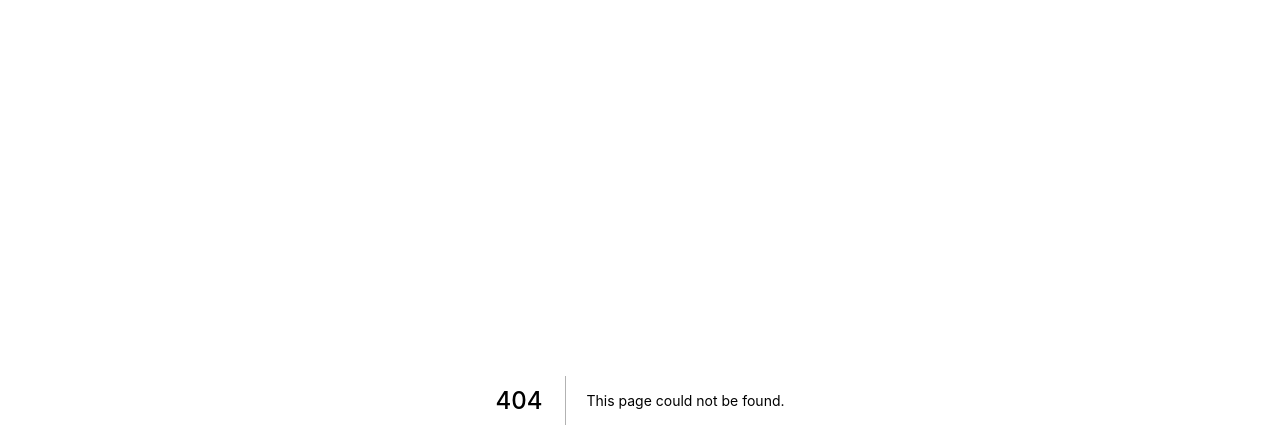
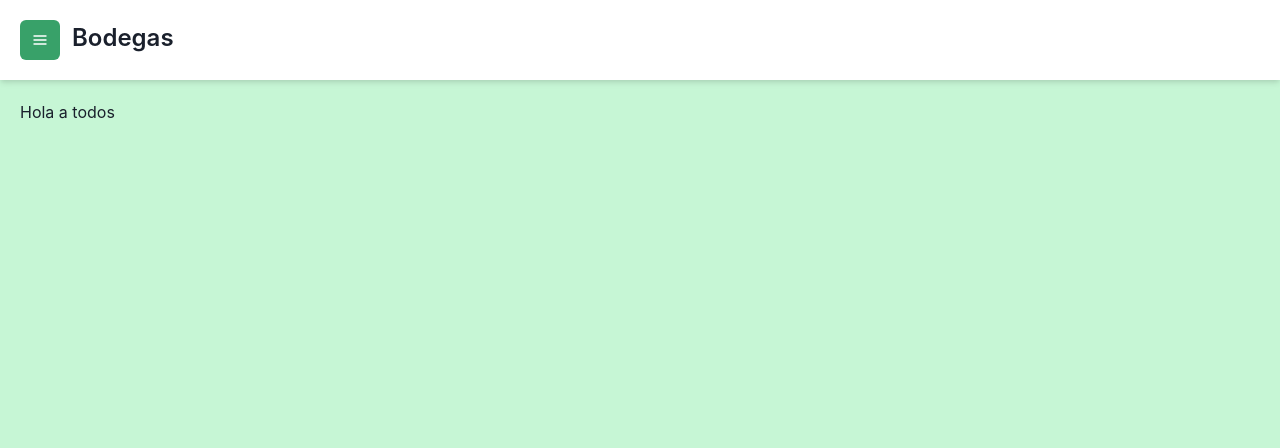
Before and after one commit to Eriickson/iqpixels-client, a Next.js app: page /dashboard/markets in a window 1280 px wide. Before the commit this address had no page. Shown: the top 448 px of the page. Built offline with nearby package versions, Linux system fonts and the light colour scheme.

Commit message:
Agregando rutas iniciales

```diff
--- a/package.json
+++ b/package.json
@@ -8,6 +8,7 @@
     "start": "next start"
   },
   "dependencies": {
+    "@chakra-ui/icons": "^1.0.13",
     "@chakra-ui/react": "^1.6.3",
     "@emotion/react": "^11",
     "@emotion/styled": "^11",
--- /dev/null
+++ b/pages/dashboard/markets/index.tsx
@@ -0,0 +1,8 @@
+import { MarketsTemplate } from "@/templates";
+import React from "react";
+
+const MarketsPage = () => {
+  return <MarketsTemplate />;
+};
+
+export default MarketsPage;
--- /dev/null
+++ b/src/core/components/MainDrawer.tsx
@@ -0,0 +1,67 @@
+import {
+  Button,
+  Drawer,
+  DrawerBody,
+  DrawerCloseButton,
+  DrawerContent,
+  DrawerFooter,
+  DrawerHeader,
+  DrawerOverlay,
+  IconButton,
+  useDisclosure,
+} from "@chakra-ui/react";
+import { HamburgerIcon } from "@chakra-ui/icons";
+import React, { useState } from "react";
+import Link from "next/link";
+
+export const MainDrawer = () => {
+  const { isOpen, onOpen, onClose } = useDisclosure();
+  const btnRef = React.useRef<any>();
+  const [linkList] = useState([
+    {
+      label: "Bodegas",
+      href: "/dashboard/markets",
+    },
+    {
+      label: "Productos",
+      href: "/dashboard/products",
+    },
+  ]);
+
+  return (
+    <>
+      <IconButton mr="3" colorScheme="green" aria-label="target menu" ref={btnRef} onClick={onOpen}>
+        <HamburgerIcon />
+      </IconButton>
+      <Drawer isOpen={isOpen} placement="left" onClose={onClose} finalFocusRef={btnRef}>
+        <DrawerOverlay />
+        <DrawerContent>
+          <DrawerCloseButton />
+          <DrawerHeader>Create your account</DrawerHeader>
+
+          <DrawerBody>
+            {linkList.map((link, i) => (
+              <Link key={i} href={link.href}>
+                <Button
+                  mb="3"
+                  w="full"
+                  onClick={() => {
+                    onClose();
+                  }}
+                >
+                  {link.label}
+                </Button>
+              </Link>
+            ))}
+          </DrawerBody>
+
+          <DrawerFooter>
+            <Button w="full" colorScheme="red">
+              Cerrar Sesión
+            </Button>
+          </DrawerFooter>
+        </DrawerContent>
+      </Drawer>
+    </>
+  );
+};
--- a/src/core/components/index.ts
+++ b/src/core/components/index.ts
@@ -1 +1,2 @@
 export * from "./CustomFormControl";
+export * from "./MainDrawer";
--- /dev/null
+++ b/src/core/layouts/MainLayout.tsx
@@ -0,0 +1,23 @@
+import React, { FC } from "react";
+import { Box, Text } from "@chakra-ui/react";
+import { MainDrawer } from "@/components";
+
+interface MainLayoutProps {
+  title?: string;
+}
+
+export const MainLayout: FC<MainLayoutProps> = ({ title, children }) => {
+  return (
+    <Box minHeight="100vh" bg="green.100">
+      <Box shadow="md" bg="white" p="5" display="flex">
+        <MainDrawer />
+        <Text fontSize="2xl" fontWeight="semibold">
+          {title ? title : "Administrador"}
+        </Text>
+      </Box>
+      <Box mt="5" mx="5">
+        {children}
+      </Box>
+    </Box>
+  );
+};
--- /dev/null
+++ b/src/core/layouts/index.ts
@@ -0,0 +1 @@
+export * from "./MainLayout";
--- /dev/null
+++ b/src/core/template/dashboard/home/DashboardTemplate.tsx
@@ -0,0 +1,6 @@
+import React from "react";
+import { MainLayout } from "@/layouts";
+
+export const DashboardTemplate = () => {
+  return <MainLayout>Hola a todos</MainLayout>;
+};
--- /dev/null
+++ b/src/core/template/dashboard/markets/MarketsTemplate.tsx
@@ -0,0 +1,6 @@
+import { MainLayout } from "@/layouts";
+import React from "react";
+
+export const MarketsTemplate = () => {
+  return <MainLayout title="Bodegas">Hola a todos</MainLayout>;
+};
--- /dev/null
+++ b/src/core/template/dashboard/products/ProductsTemplate.tsx
@@ -0,0 +1,7 @@
+import React from "react";
+
+import { MainLayout } from "@/layouts";
+
+export const ProductsTemplate = () => {
+  return <MainLayout title="Productos">ProductsTemplate</MainLayout>;
+};
--- /dev/null
+++ b/src/core/template/index.ts
@@ -0,0 +1,3 @@
+export * from "./dashboard/home/DashboardTemplate";
+export * from "./dashboard/products/ProductsTemplate";
+export * from "./dashboard/markets/MarketsTemplate";
```
Also changed, not shown: pages/dashboard/index.tsx (added, +12 -0 lines), pages/dashboard/products/index.tsx (added, +11 -0 lines), 1 other file (tests, documents, lock files or other folders).
